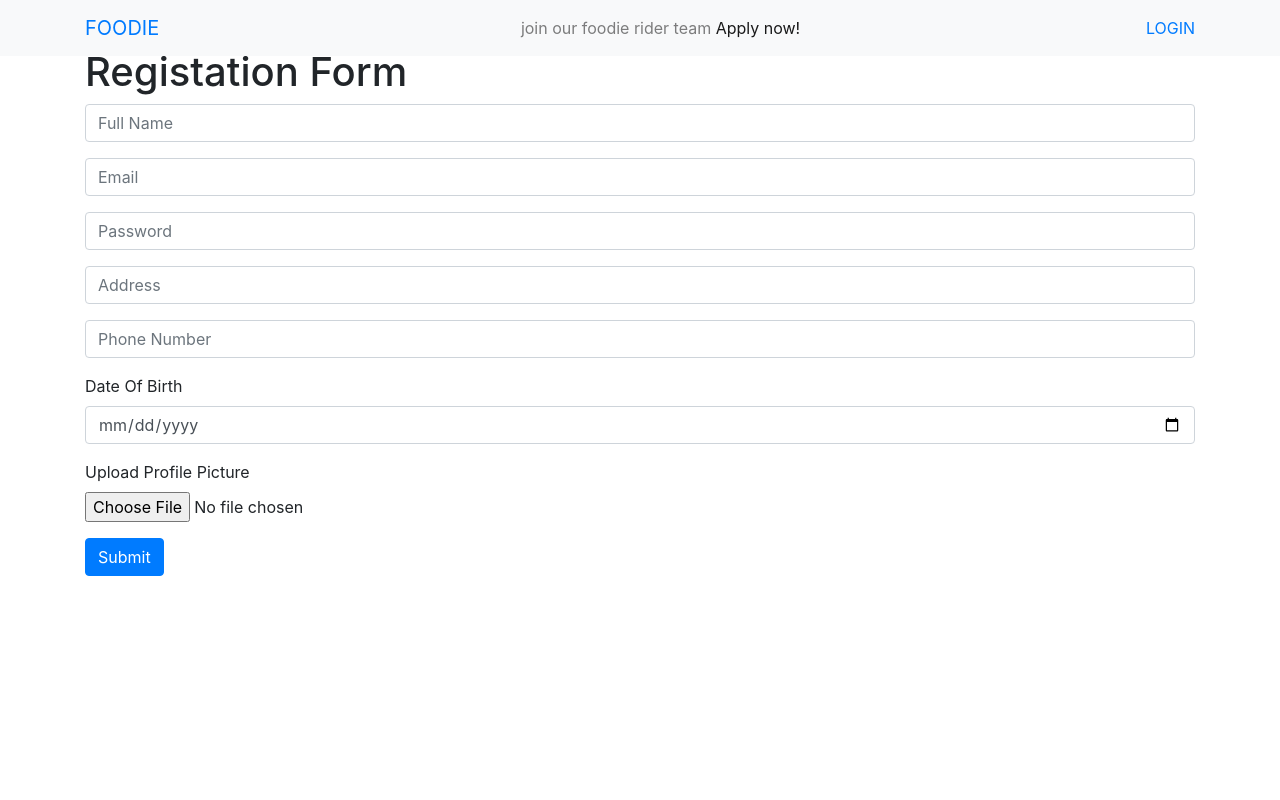
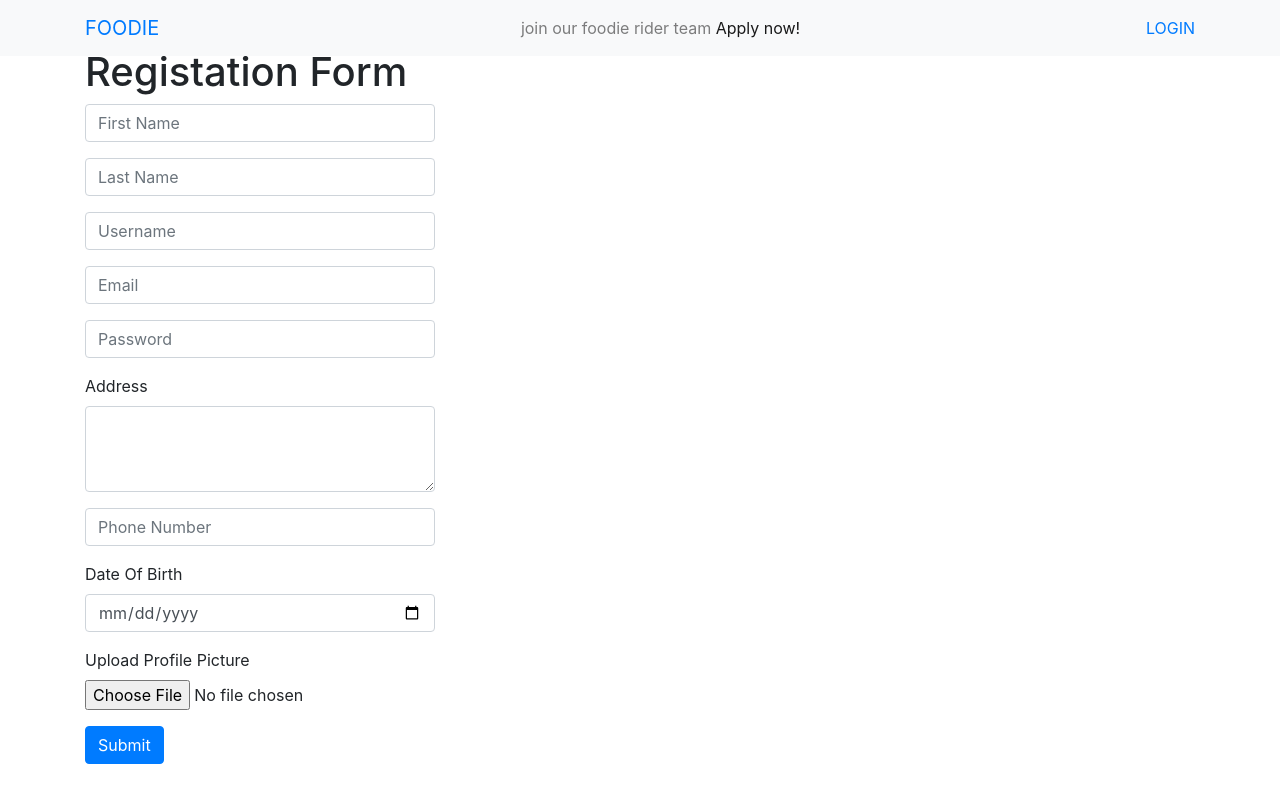
Before and after one commit to MuhammadFahimulHuq/Foodie, a React (Create React App) app in the folder foodie-frontend/foodie/: page /customer/registration in a window 1280 px wide. Built offline with nearby package versions, Linux system fonts and the light colour scheme.

Commit message:
customer front page registration form connecting to db

```diff
--- a/foodie-frontend/foodie/src/Pages/CustomerPage/Registration.js
+++ b/foodie-frontend/foodie/src/Pages/CustomerPage/Registration.js
@@ -1,5 +1,5 @@
 import React from 'react'
-import { Container,Form,Button } from 'react-bootstrap'
+import { Container,Form,Button, Col,Row } from 'react-bootstrap'
 import MainNavbar from '../../Components/MainNavbar'
 import axios from 'axios'
 import { useState } from 'react'
@@ -8,22 +8,34 @@ import { useState } from 'react'
 
 function Registration()  {
   const[ customerRegistration,setCustomerRegistration] =useState({
-    customer_name: '',
-    customer_email:'',
-    customer_password:'',
-    customer_address:'',
-    customer_phoneNo:'',
-    customer_dateOfBirth:'',
+    user:{
+      first_name:'',
+      last_name:'',
+      username:'',
+      email:'',
+      password:'',
+      address:'',
+      dateOfBirth:'',
+      phoneNo:'',
+
+    }
+
+
 
   })
 
 const handleChange = (event) =>{
   setCustomerRegistration({
-    ...customerRegistration,
-[event.target.name] :event.target.value
+    ...customerRegistration,user:{
+      ...customerRegistration.user,
+      [event.target.name] :event.target.value
+    }
+
   })
+
 }
 const handleSubmit =(e) =>{
+
   e.preventDefault()
   axios.post('http://127.0.0.1:8000/customer/registration/',customerRegistration)
     .then((response) => {
@@ -40,31 +52,40 @@ const handleSubmit =(e) =>{
 
     return(
         <div>
-        <div>
-        <MainNavbar /></div>
-            <div>
+        <MainNavbar />
 
             <Container className="pt-5">
-            <h1> Registation Form</h1>
-            <Form onSubmit={handleSubmit}>
-  <Form.Group controlId="Customer_fullName">
-    <Form.Control type="Text" placeholder="Full Name" name="customer_name" value={customerRegistration.customer_name} onChange={handleChange}  />
+              <Row>
+              <Col  xs="6" sm="4">
+
+              <h1> Registation Form</h1>
+            <Form onSubmit={handleSubmit} >
+  <Form.Group controlId="user.first_name">
+    <Form.Control type="Text" placeholder="First Name" name="first_name" value={customerRegistration.first_name} onChange={handleChange}  />
   </Form.Group>
-  <Form.Group controlId="Customer_Email">
-    <Form.Control type="Text" placeholder="Email" name="customer_email" value={customerRegistration.customer_email} onChange={handleChange}  />
+  <Form.Group controlId="user.last_name">
+    <Form.Control type="Text" placeholder="Last Name" name="last_name" value={customerRegistration.last_name} onChange={handleChange}  />
   </Form.Group>
-  <Form.Group controlId="Customer_Password">
-    <Form.Control type="password" placeholder="Password" name="customer_password"  value={customerRegistration.customer_password} onChange={handleChange} />
+  <Form.Group controlId="user.username">
+    <Form.Control type="Text" placeholder="Username" name="username" value={customerRegistration.username} onChange={handleChange}  />
   </Form.Group>
-  <Form.Group controlId="Customer_Address">
-    <Form.Control type="Text" placeholder="Address" name="customer_address" value={customerRegistration.customer_address} onChange={handleChange} />
+  <Form.Group controlId="user.email">
+    <Form.Control type="Text" placeholder="Email" name="email" value={customerRegistration.email} onChange={handleChange}  />
   </Form.Group>
-  <Form.Group controlId="Customer_PhoneNo">
-    <Form.Control type="number" placeholder="Phone Number" name="customer_phoneNo" value={customerRegistration.customer_phoneNo} onChange={handleChange}  />
+  <Form.Group controlId="user.password">
+    <Form.Control type="password" placeholder="Password" name="password"  value={customerRegistration.password} onChange={handleChange} />
   </Form.Group>
-  <Form.Group controlId="Customer_Date">
+  <Form.Group controlId="user.address">
+    <Form.Label>Address</Form.Label>
+    <Form.Control as="textarea" rows={3} name="address" value={customerRegistration.address} onChange={handleChange} />
+  </Form.Group>
+
+  <Form.Group controlId="user.phoneNo">
+    <Form.Control type="number" placeholder="Phone Number" name="phoneNo" value={customerRegistration.phoneNo} onChange={handleChange}  />
+  </Form.Group>
+  <Form.Group controlId="user.dateOfBirth">
       <Form.Label>Date Of Birth</Form.Label>
-    <Form.Control type="date" name="customer_dateOfBirth" value={customerRegistration.customer_dateOfBirth} onChange={handleChange}  />
+    <Form.Control type="date" name="dateOfBirth" value={customerRegistration.dateOfBirth} onChange={handleChange}  />
   </Form.Group>
   <Form.Group>
     <Form.File id="Customer_profilePicture" label="Upload Profile Picture" name="customer_profilePicture"  />
@@ -74,9 +95,12 @@ const handleSubmit =(e) =>{
     Submit
   </Button>
 </Form>
-            </Container>
 
-            </div>
+
+                  </Col>
+              </Row>
+
+              </Container>
 
 
 
```
Also changed, not shown: 1 other file (tests, documents, lock files or other folders).
